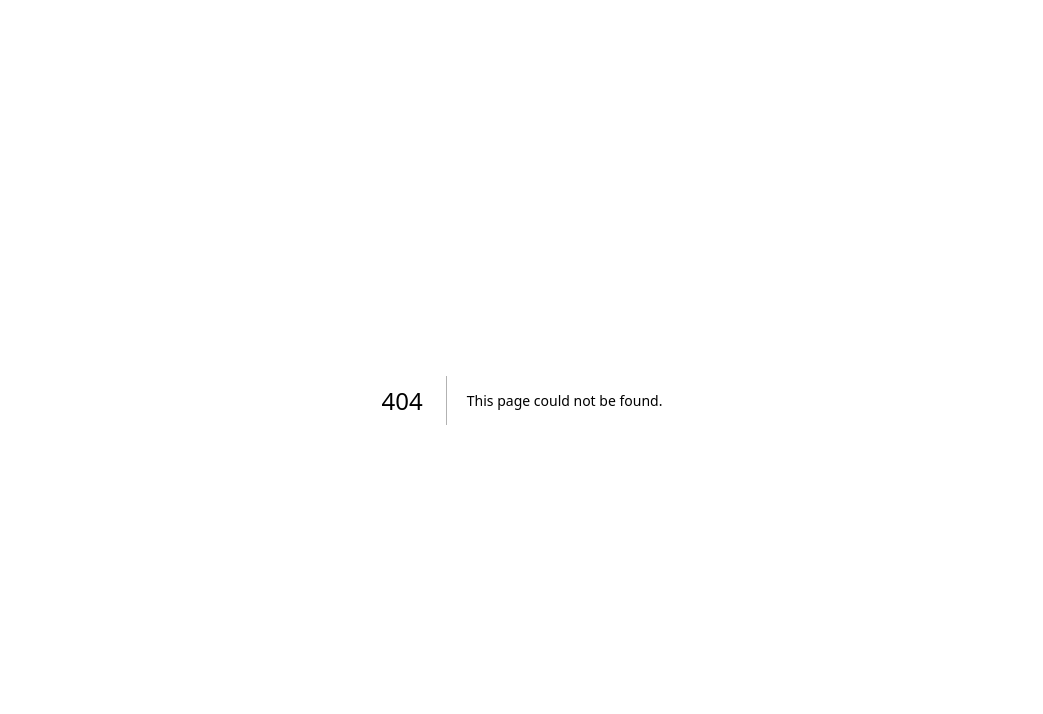
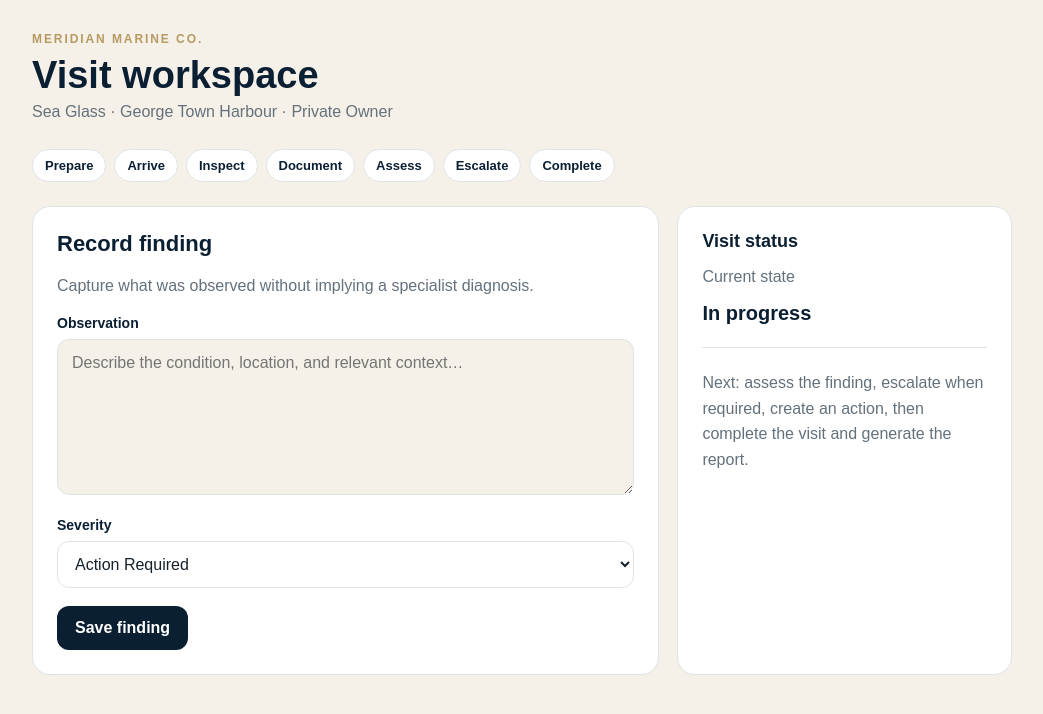
Before and after one commit to zabuilds/MMC-, a Next.js app: page /operations/visit in a window 1280 px wide. Before the commit this address had no page. Shown: the top 714 px of the page, without its empty margins (118-1161 px from the left). Built offline with nearby package versions, Linux system fonts and the light colour scheme.

Commit message:
build MMC vessel visit finding vertical slice

```diff
--- /dev/null
+++ b/app/operations/visit/page.tsx
@@ -0,0 +1,73 @@
+"use client";
+
+import { useState } from "react";
+
+const vessel = {
+  name: "Sea Glass",
+  client: "Private Owner",
+  location: "George Town Harbour",
+};
+
+export default function VisitPage() {
+  const [stage, setStage] = useState("in_progress");
+  const [severity, setSeverity] = useState("action_required");
+  const [finding, setFinding] = useState("");
+  const [saved, setSaved] = useState(false);
+
+  function saveFinding() {
+    if (!finding.trim()) return;
+    setSaved(true);
+    setStage("finding_recorded");
+  }
+
+  return (
+    <main style={{ minHeight: "100vh", padding: "32px 24px 64px" }}>
+      <div style={{ maxWidth: 980, margin: "0 auto" }}>
+        <header style={{ marginBottom: 28 }}>
+          <p style={{ margin: 0, color: "var(--gold)", fontSize: 12, fontWeight: 800, letterSpacing: "0.16em", textTransform: "uppercase" }}>Meridian Marine Co.</p>
+          <h1 style={{ margin: "8px 0 6px", color: "var(--navy)", fontSize: 38 }}>Visit workspace</h1>
+          <p style={{ margin: 0, color: "var(--muted)" }}>{vessel.name} · {vessel.location} · {vessel.client}</p>
+        </header>
+
+        <section style={{ display: "flex", flexWrap: "wrap", gap: 8, marginBottom: 24 }}>
+          {["Prepare", "Arrive", "Inspect", "Document", "Assess", "Escalate", "Complete"].map((item) => (
+            <span key={item} style={{ padding: "8px 12px", borderRadius: 999, background: "var(--white)", border: "1px solid var(--line)", color: "var(--navy)", fontSize: 13, fontWeight: 700 }}>
+              {item}
+            </span>
+          ))}
+        </section>
+
+        <section style={{ display: "grid", gridTemplateColumns: "minmax(0, 1.5fr) minmax(240px, .8fr)", gap: 18 }}>
+          <article style={{ background: "var(--white)", border: "1px solid var(--line)", borderRadius: 18, padding: 24 }}>
+            <h2 style={{ margin: 0, color: "var(--navy)", fontSize: 22 }}>Record finding</h2>
+            <p style={{ color: "var(--muted)", lineHeight: 1.6 }}>Capture what was observed without implying a specialist diagnosis.</p>
+            <label style={{ display: "block", color: "var(--navy)", fontWeight: 700, fontSize: 14, marginBottom: 8 }}>Observation</label>
+            <textarea value={finding} onChange={(e) => { setFinding(e.target.value); setSaved(false); }} rows={7} placeholder="Describe the condition, location, and relevant context…" style={{ width: "100%", resize: "vertical", border: "1px solid var(--line)", borderRadius: 12, padding: 14, color: "var(--ink)", background: "var(--sand)" }} />
+
+            <label style={{ display: "block", color: "var(--navy)", fontWeight: 700, fontSize: 14, margin: "18px 0 8px" }}>Severity</label>
+            <select value={severity} onChange={(e) => setSeverity(e.target.value)} style={{ width: "100%", border: "1px solid var(--line)", borderRadius: 12, padding: 13, background: "var(--white)", color: "var(--ink)" }}>
+              <option value="critical">Critical</option>
+              <option value="urgent">Urgent</option>
+              <option value="action_required">Action Required</option>
+              <option value="monitor">Monitor</option>
+              <option value="informational">Informational</option>
+            </select>
+
+            <button onClick={saveFinding} style={{ marginTop: 18, border: 0, borderRadius: 12, padding: "13px 18px", background: "var(--navy)", color: "var(--white)", fontWeight: 800, cursor: "pointer" }}>
+              Save finding
+            </button>
+            {saved && <p style={{ color: "#23643a", fontWeight: 700, marginBottom: 0 }}>Finding saved to this construction workspace.</p>}
+          </article>
+
+          <aside style={{ background: "var(--white)", border: "1px solid var(--line)", borderRadius: 18, padding: 24 }}>
+            <h2 style={{ margin: 0, color: "var(--navy)", fontSize: 18 }}>Visit status</h2>
+            <p style={{ color: "var(--muted)" }}>Current state</p>
+            <strong style={{ color: "var(--navy)", fontSize: 20 }}>{stage === "finding_recorded" ? "Finding recorded" : "In progress"}</strong>
+            <hr style={{ border: 0, borderTop: "1px solid var(--line)", margin: "22px 0" }} />
+            <p style={{ color: "var(--muted)", lineHeight: 1.6, marginBottom: 0 }}>Next: assess the finding, escalate when required, create an action, then complete the visit and generate the report.</p>
+          </aside>
+        </section>
+      </div>
+    </main>
+  );
+}
```
